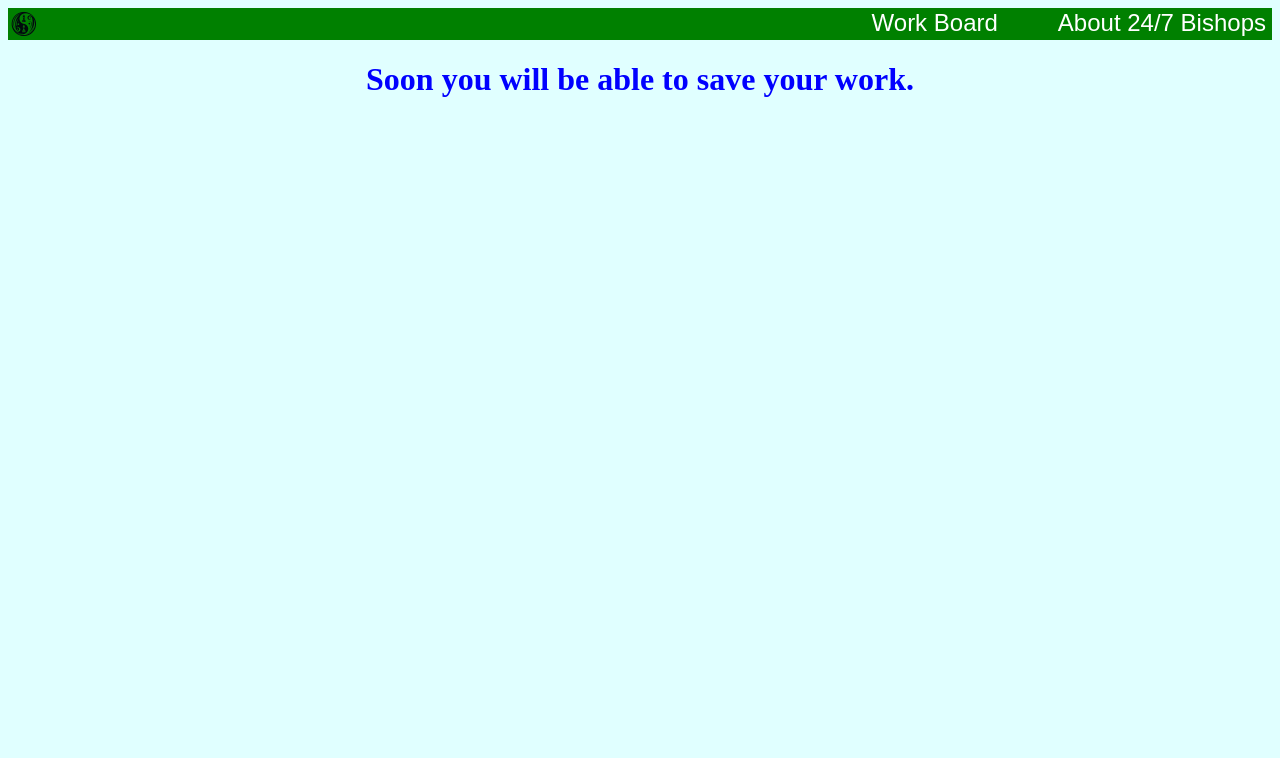
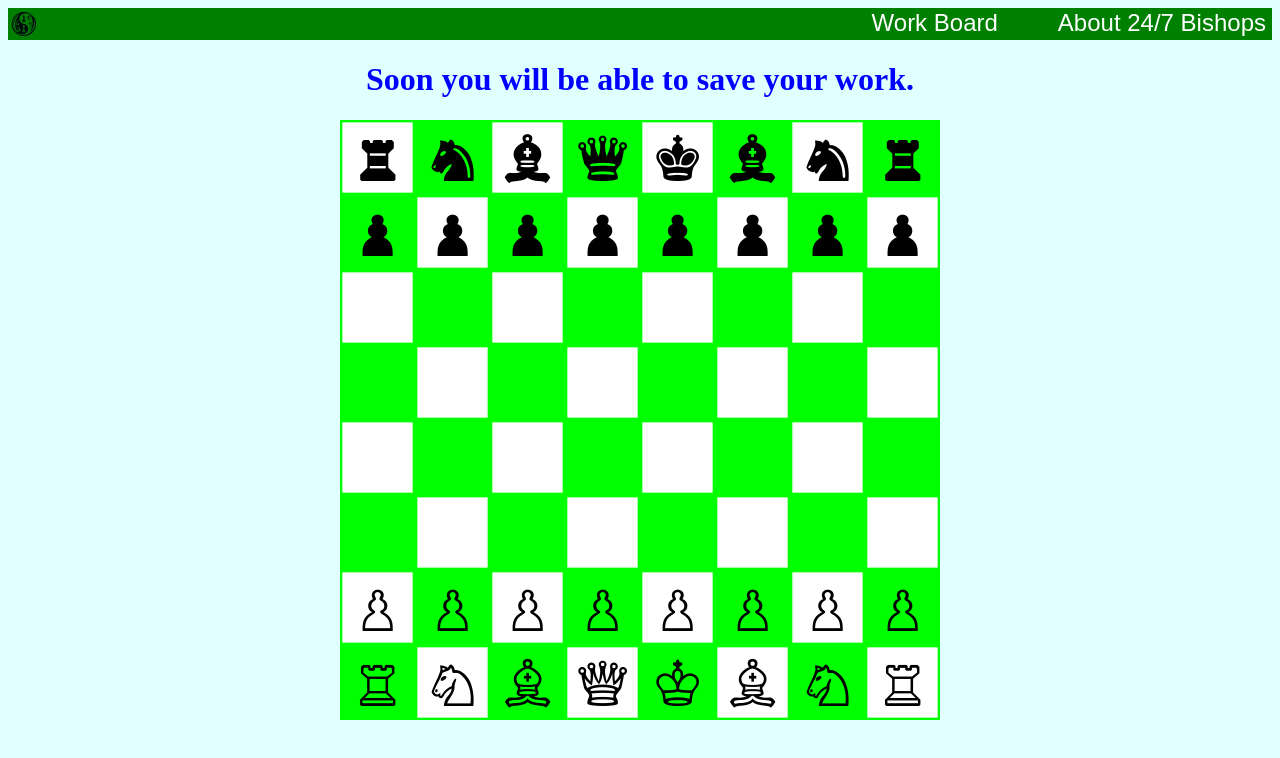
Before and after one commit to cdcadman/247bishops, a plain HTML site: page html/main.html in a window 1280 px wide. Both pictures are taken after a click on the button "Work Board". Drawn offline with Linux system fonts and the light colour scheme.

Commit message:
Add board with pieces

```diff
--- a/css/main.css
+++ b/css/main.css
@@ -54,12 +54,12 @@ div.popup {
     text-align: center;
     padding: 20px;
     border-radius: 5px;
-    opacity: 0;
+    display: none;
     transition: opacity 0.3s ease-in-out;
     font-size: 1.5em;
 }
 div.show {
-    opacity: 1;
+    display: block;
 }
 div.popup p a {
     color: white;
@@ -67,6 +67,12 @@ div.popup p a {
 div.blur {
     filter: blur(1rem);
 }
-#work_board_holder {
-    width: 50%;
+#work_board_content {
+    text-align: center;
 }
+#work_board_canvas {
+    width: 256;
+    height: 256;
+    background: lime;
+    cursor: pointer;
+}
--- a/html/main.html
+++ b/html/main.html
@@ -18,7 +18,7 @@
     </div>
     <div id="work_board_content" class="page hidden">
         <h1>Soon you will be able to save your work.</h1>
-        <div id="work_board_holder"></div>
+        <canvas id="work_board_canvas"></canvas>
     </div>
 </div>
 <div id="about_popup" class="popup">
@@ -28,5 +28,6 @@
     <button id="close_about_popup">Close</button>
 </div>
 <script src="/javascript/main.js"></script>
+<script src="/javascript/work_board.js"></script>
 </body>
 </html>
--- /dev/null
+++ b/javascript/work_board.js
@@ -0,0 +1,112 @@
+const canvas = document.getElementById("work_board_canvas");
+const context = canvas.getContext("2d");
+const orig_font = context.font;
+let scaleFactor = 1;
+let board = {
+    0: "R", 1: "N", 2: "B", 3: "Q", 4: "K", 5: "B", 6: "N", 7: "R", 8: "P", 9: "P", 10: "P", 11: "P", 12: "P", 13: "P", 14: "P", 15: "P",
+    63: "r", 62: "n", 61: "b", 60: "k", 59: "q", 58: "b", 57: "n", 56: "r", 55: "p", 54: "p", 53: "p", 52: "p", 51: "p", 50: "p", 49: "p", 48: "p"
+};
+let move_number = 0; // This is ply - it increments by one for each white and black move.
+let last_move_square = null;
+let from_square = null;
+const pieces = {
+    "K": "\u2654",
+    "Q": "\u2655",
+    "R": "\u2656",
+    "B": "\u2657",
+    "N": "\u2658",
+    "P": "\u2659",
+    "k": "\u265A",
+    "q": "\u265B",
+    "r": "\u265C",
+    "b": "\u265D",
+    "n": "\u265E",
+    "p": "\u265F",
+}
+
+function draw_board(){
+    for (let x = 0; x <= 256; x += 32) {
+        context.moveTo(x, 0);
+        context.lineTo(x, 256);
+    }
+
+    for (let x = 0; x <=256; x += 32) {
+        context.moveTo(0, x);
+        context.lineTo(256, x);
+    }
+    context.strokeStyle = "black";
+    context.font = "30px FreeSerif";
+    for (let i = 0; i < 8; i++) {
+        for (let j = 0; j < 8; j++) {
+            let square = 8*(7 - i) + j;
+            let highlight_square = last_move_square;
+            if (from_square != null) {
+                highlight_square = from_square;
+            }
+            if ((i + j) % 2 == 0) {
+                if (square == highlight_square) {
+                    context.fillStyle = "yellow";
+                } else {
+                    context.fillStyle = "white";
+                }
+                context.fillRect(1 + 32*j, 1 + 32*i, 30, 30);
+            } else if (square == highlight_square) {
+                context.fillStyle = "aqua";
+                context.fillRect(1 + 32*j, 1 + 32*i, 30, 30);
+            }
+            if (board[square] != undefined) {
+                context.fillStyle = "black";
+                context.fillText(pieces[board[square]], 4 + 32*j, 26 + 32*i, 28);
+            }
+        }
+    }
+}
+
+function calc_scale() {
+    const dimension = Math.min(window.innerHeight*0.75, window.innerWidth*0.75);
+    scaleFactor = dimension / 256;
+    canvas.setAttribute("width", dimension);
+    canvas.setAttribute("height", dimension);
+    context.scale(scaleFactor, scaleFactor);
+    draw_board();
+}
+
+function square_name(square) {
+    const column = square % 8;
+    const row = (square - column) / 8;
+    return String.fromCharCode(97 + column) + String.fromCharCode(49 + row);
+}
+
+function handle_click(event) {
+    const scaleX = event.offsetX / scaleFactor;
+    const scaleY = event.offsetY / scaleFactor;
+    const column = Math.floor(scaleX / 32);
+    const row = Math.floor(scaleY / 32);
+    if (row >= 0 && row <= 7 && column >= 0 && column <= 7) {
+        let square = 8*(7 - row) + column;
+        if (from_square == null) {
+            from_square = square;
+            calc_scale();
+            return;
+        }
+        if (from_square == square) {
+            from_square = null;
+            calc_scale();
+            return;
+        }
+        context.fillStyle = "black";
+        context.fillText(pieces[board[from_square]], 4 + 32*column, 26 + 32*row, 28);
+        promote = "";
+        if (board[from_square] == "P" || board[from_square] == "p") {
+            if (row == 7 || row == 0) {
+                promote = window.prompt("Promotion piece (q, r, b, or n)?");
+            }
+        }
+        uci = square_name(from_square) + square_name(square) + promote;
+        from_square = null;
+    }
+}
+
+window.addEventListener("resize", calc_scale);
+canvas.addEventListener("click", handle_click);
+window.addEventListener("load", (event) => {calc_scale();})
```
Also changed, not shown: 1 other file.
